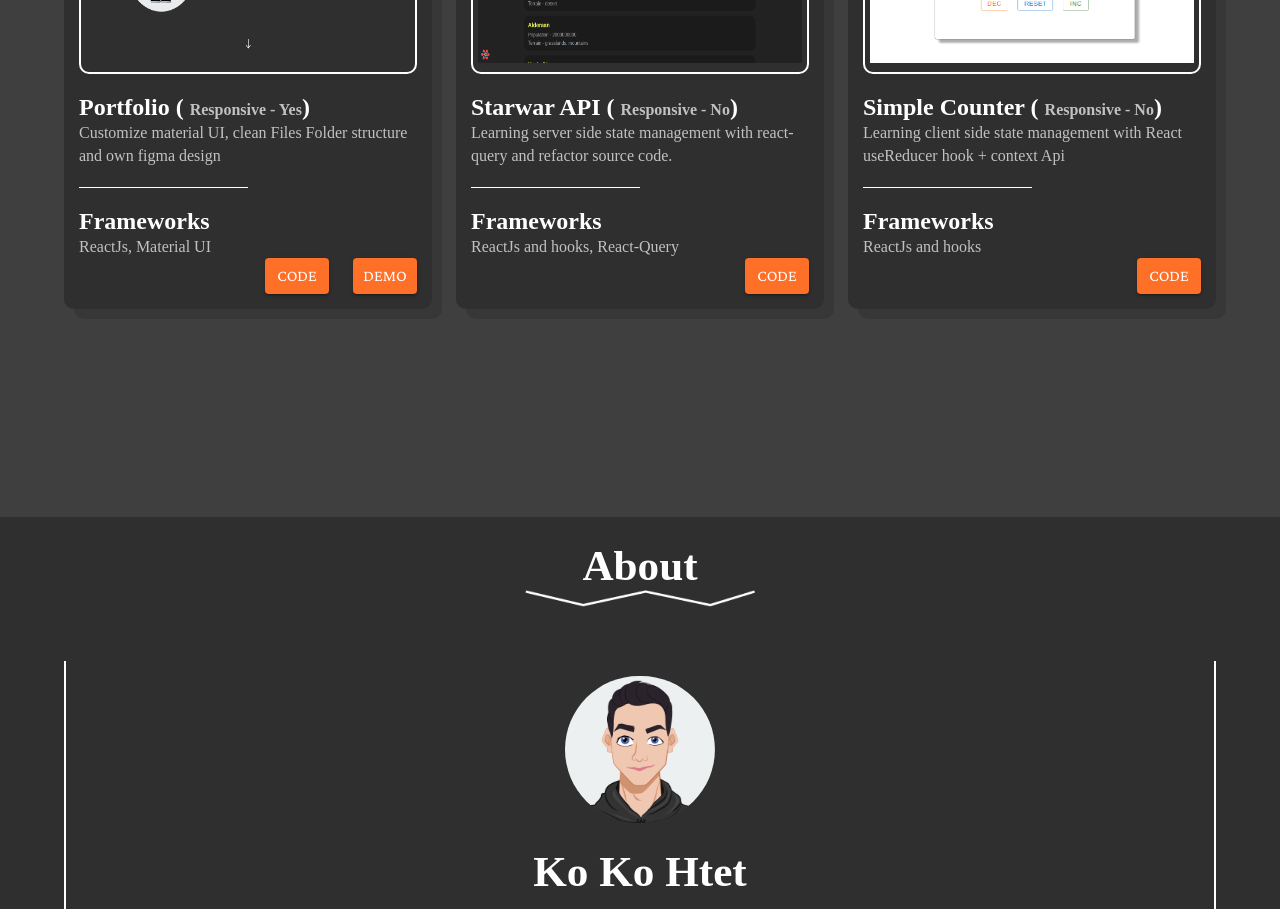
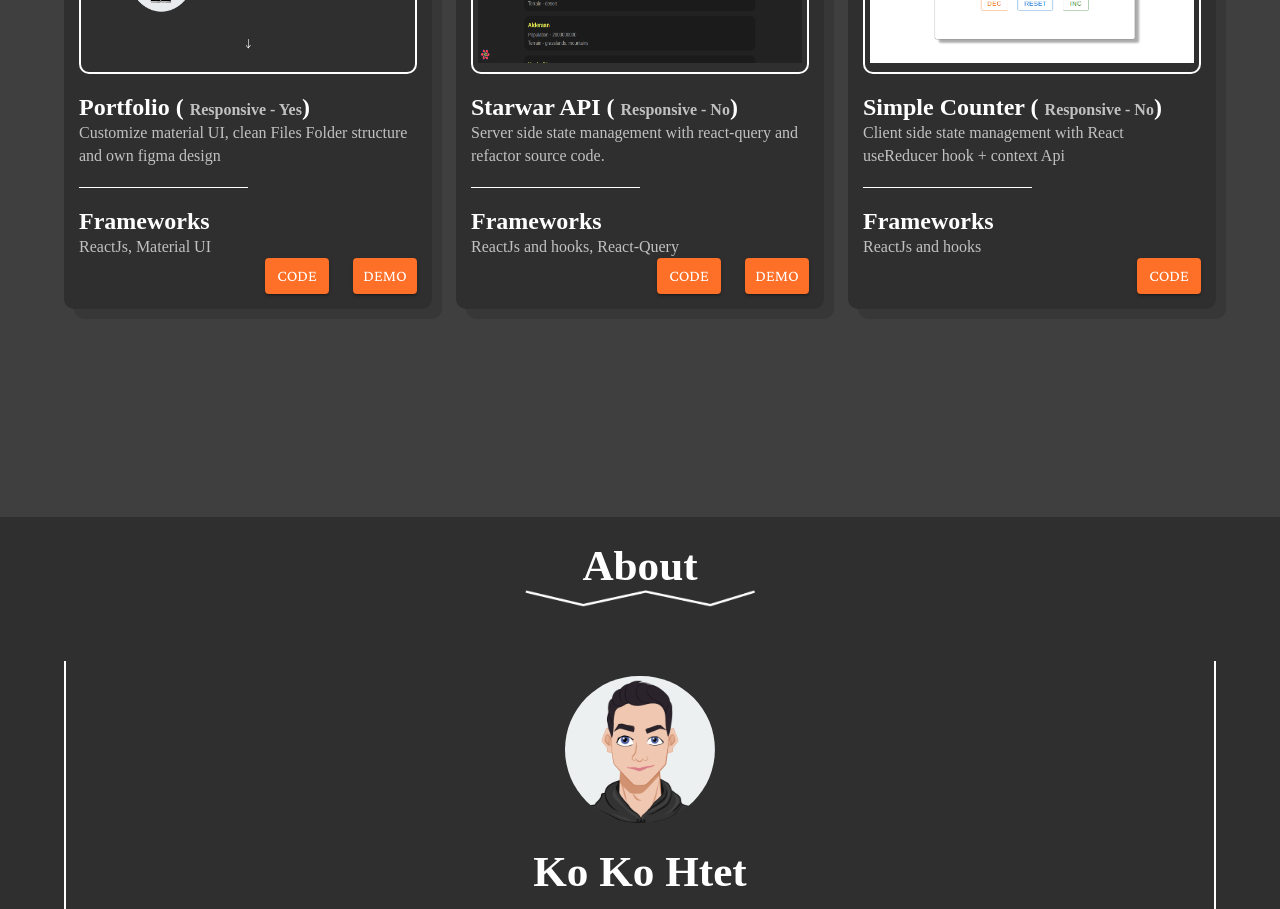
Before and after one commit to k2htet/portfolio, a React (Create React App) app: page / in a window 1280 px wide. Shown: the part 1080-1989 px from the top of the page. Built offline with nearby package versions, Linux system fonts and the light colour scheme.

Commit message:
add starwar live demo

```diff
--- a/public/index.html
+++ b/public/index.html
@@ -26,7 +26,7 @@
       rel="stylesheet"
       href="https://cdn.jsdelivr.net/gh/devicons/devicon@v2.15.1/devicon.min.css"
     />
-    <title>K2HTET</title>
+    <title>Ko Ko Htet</title>
   </head>
   <body>
     <div id="root"></div>
--- a/src/data/data.js
+++ b/src/data/data.js
@@ -13,15 +13,16 @@ export const data = [
   {
     title: "Starwar API",
     img: starwar,
-    des: "Learning server side state management with react-query and refactor source code.",
+    des: "Server side state management with react-query and refactor source code.",
     lang: ["ReactJs and hooks, ", "React-Query"],
     link: "https://github.com/k2htet/Starwar",
+    live: "https://starwar-mu.vercel.app/",
     responsive: "No",
   },
   {
     title: "Simple Counter",
     img: counter,
-    des: "Learning client side state management with React useReducer hook + context Api",
+    des: "Client side state management with React useReducer hook + context Api",
     lang: ["ReactJs and hooks "],
     link: "https://github.com/k2htet/counter",
     responsive: "No",
```
